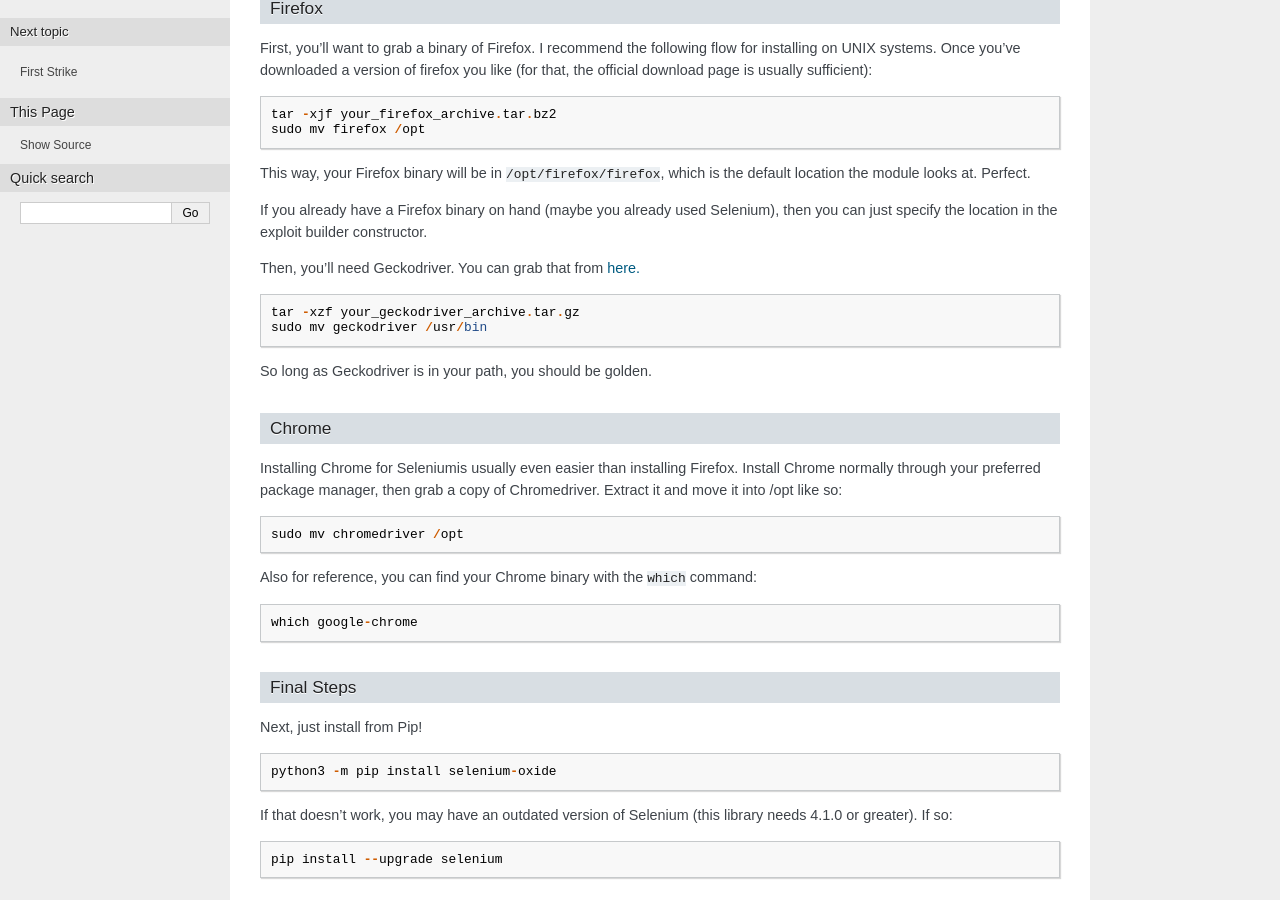
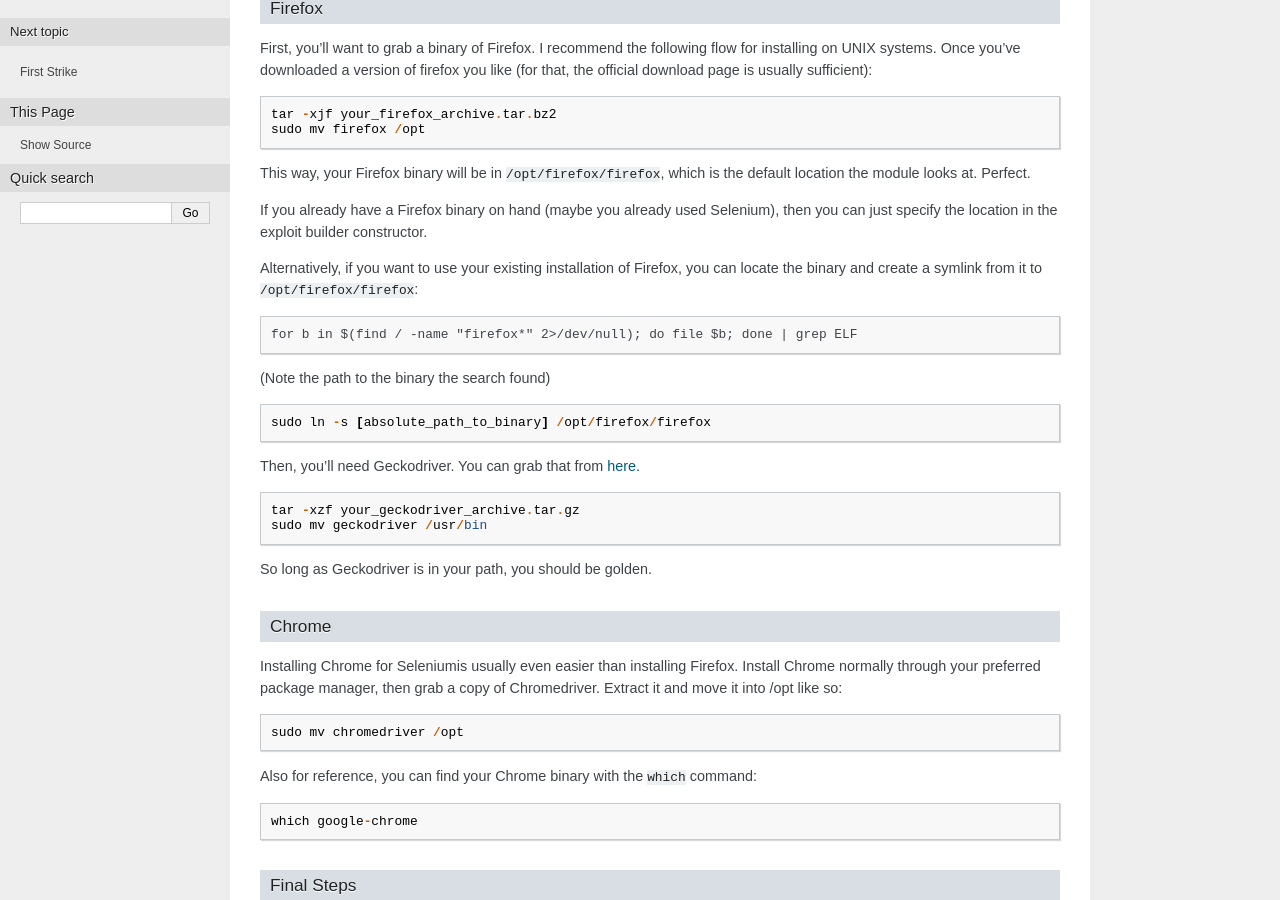
Before and after one commit to ApprenticeofEnder/Selenium-Oxide, a Sphinx documentation site: the page built from docs/source/installation.rst, in a window 1280 px wide and 900 px high, scrolled down 306 px. Built offline with Sphinx 7.4.7, drawn with Linux system fonts in a browser that asks for light colours.

Commit message:
Update installation.rst
Added a short note about linking to existing binary of Firefox, so that the user does not need to stray from their typical package manager.

```diff
--- a/docs/source/installation.rst
+++ b/docs/source/installation.rst
@@ -27,6 +27,15 @@
 
 If you already have a Firefox binary on hand (maybe you already used Selenium),
 then you can just specify the location in the exploit builder constructor.
+
+Alternatively, if you want to use your existing installation of Firefox, you can
+locate the binary and create a symlink from it to ``/opt/firefox/firefox``: ::
+
+    for b in $(find / -name "firefox*" 2>/dev/null); do file $b; done | grep ELF
+
+(Note the path to the binary the search found) ::
+
+    sudo ln -s [absolute_path_to_binary] /opt/firefox/firefox
 
 Then, you'll need Geckodriver. You can grab that from `here.`_ ::
 
```
